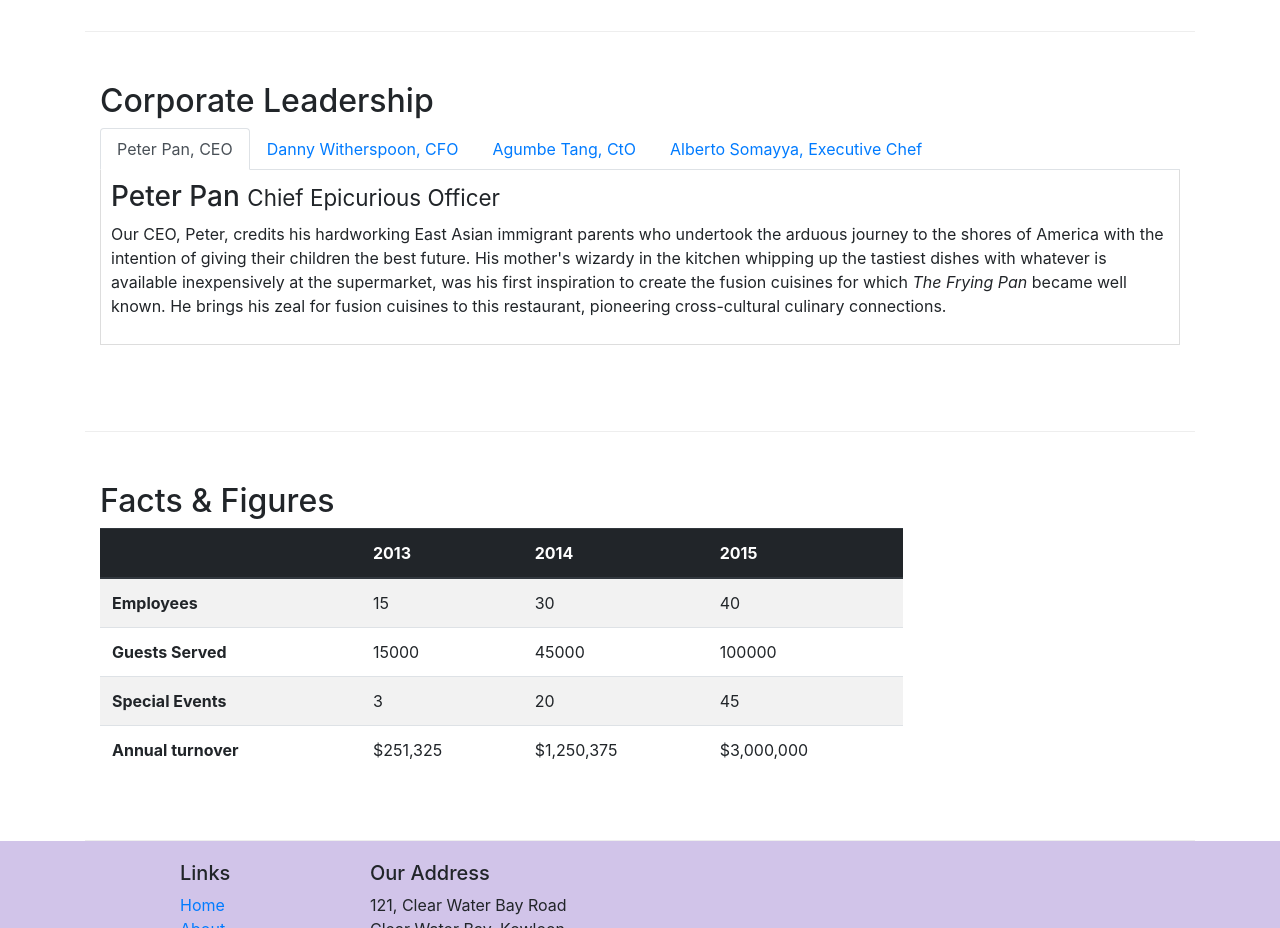
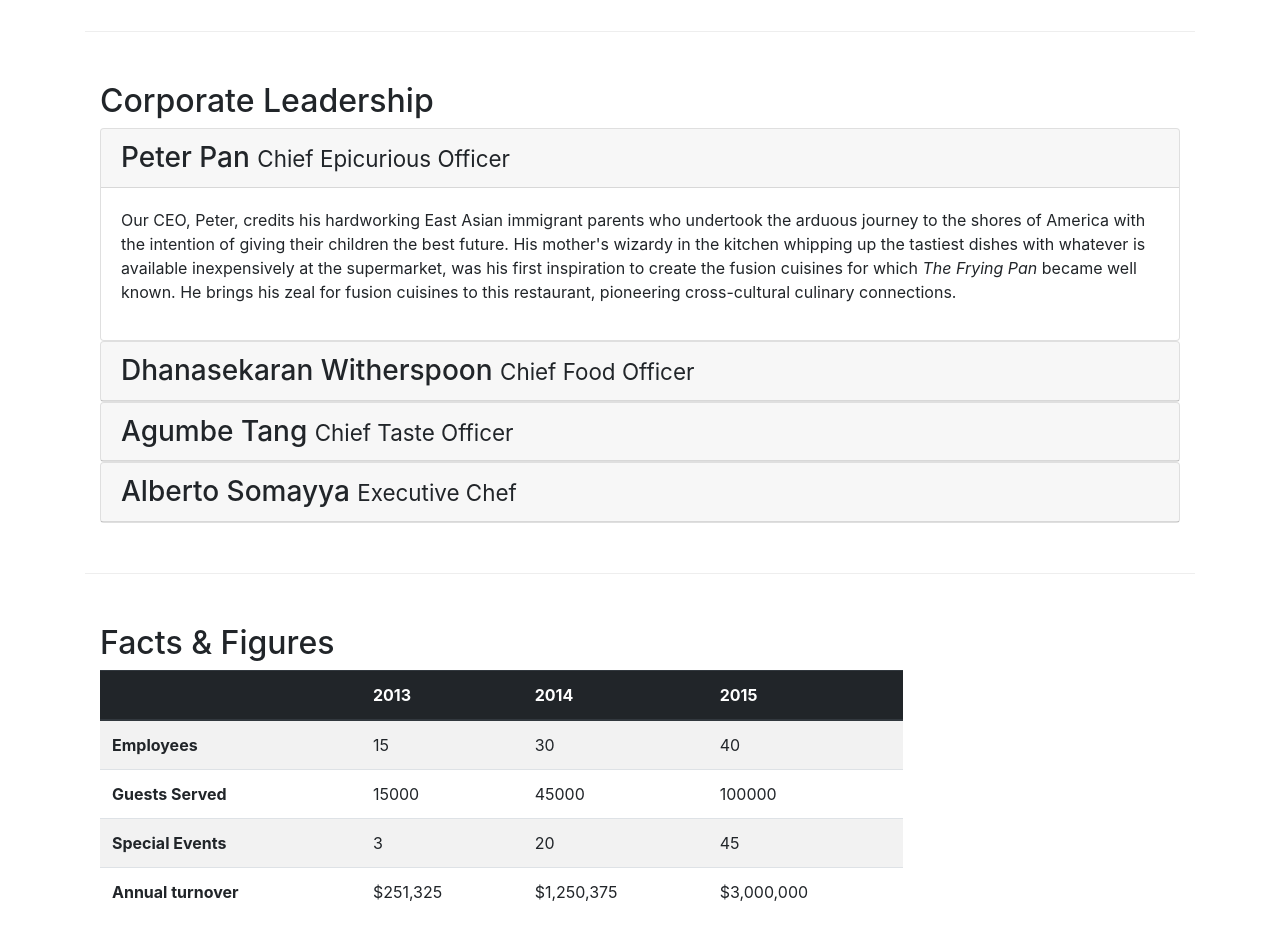
Before and after one commit to zabhishekz/Front-End-Web-UI-Frameworks-and-Tools-Bootstrap-4, a website: page aboutus.html in a window 1280 px wide. Shown: the part 940-1868 px from the top of the page. Drawn offline with nearby package versions, Linux system fonts and the light colour scheme.

Commit message:
Accordion

```diff
--- a/aboutus.html
+++ b/aboutus.html
@@ -101,37 +101,68 @@
         <div class="row row-content">
             <div class="col-12">
                 <h2>Corporate Leadership</h2>
-                <ul class="nav nav-tabs">
-                    <li class="nav-item">
-                        <a class="nav-link active" href="#peter" role="tab" data-toggle="tab">Peter Pan, CEO</a>
-                    </li>
-                    <li class="nav-item">
-                        <a class="nav-link" href="#danny" role="tab" data-toggle="tab">Danny Witherspoon, CFO</a>
-                    </li>
-                    <li class="nav-item">
-                        <a class="nav-link" href="#agumbe" role="tab" data-toggle="tab">Agumbe Tang, CtO</a>
-                    </li>
-                    <li class="nav-item">
-                        <a class="nav-link" href="#alberto" role="tab" data-toggle="tab">Alberto Somayya, Executive Chef</a>
-                    </li>
-                </ul>
-                <div class="tab-content">
-                    <div role="tabpanel" class="tab-pane fade show active" id="peter">
-                        <h3>Peter Pan <small>Chief Epicurious Officer</small></h3>
-                        <p class="d-none d-sm-block">Our CEO, Peter, credits his hardworking East Asian immigrant parents who undertook the arduous journey to the shores of America with the intention of giving their children the best future. His mother's wizardy in the kitchen whipping up the tastiest dishes with whatever is available inexpensively at the supermarket, was his first inspiration to create the fusion cuisines for which <em>The Frying Pan</em> became well known. He brings his zeal for fusion cuisines to this restaurant, pioneering cross-cultural culinary connections.</p>
+
+                <div id="accordion">
+                    <div class="card">
+                        <div class="card-header" role="tab" id="peterhead">
+                            <h3 class="mb-0">
+                                <a data-toggle="collapse" data-target="#peter">
+                                    Peter Pan <small>Chief Epicurious Officer</small>
+                                </a>
+                            </h3>
+                        </div>
+                        <div class="collapse show" id="peter" data-parent="#accordion">
+                            <div class="card-body">
+                                <p class="d-none d-sm-block">Our CEO, Peter, credits his hardworking East Asian immigrant parents who undertook the arduous journey to the shores of America with the intention of giving their children the best future. His mother's wizardy in the kitchen whipping up the tastiest dishes with whatever is available inexpensively at the supermarket, was his first inspiration to create the fusion cuisines for which <em>The Frying Pan</em> became well known. He brings his zeal for fusion cuisines to this restaurant, pioneering cross-cultural culinary connections.</p>
+                            </div>
+                        </div>
                     </div>
-                    <div role="tabpanel" class="tab-pane fade" id="danny">
-                        <h3>Dhanasekaran Witherspoon <small>Chief Food Officer</small></h3>
-                        <p class="d-none d-sm-block">Our CFO, Danny, as he is affectionately referred to by his colleagues, comes from a long established family tradition in farming and produce. His experiences growing up on a farm in the Australian outback gave him great appreciation for varieties of food sources. As he puts it in his own words, <em>Everything that runs, wins, and everything that stays, pays!</em></p>
+
+                    <div class="card">
+                        <div class="card-header" role="tab" id="dannyhead">
+                            <h3 class="mb-0">
+                                <a data-toggle="collapse" data-target="#danny">
+                                    Dhanasekaran Witherspoon <small>Chief Food Officer</small>
+                                </a>
+                            </h3>
+                        </div>
+                        <div class="collapse" id="danny" data-parent="#accordion">
+                            <div class="card-body">
+                                <p class="d-none d-sm-block">Our CFO, Danny, as he is affectionately referred to by his colleagues, comes from a long established family tradition in farming and produce. His experiences growing up on a farm in the Australian outback gave him great appreciation for varieties of food sources. As he puts it in his own words, <em>Everything that runs, wins, and everything that stays, pays!</em></p>
+                            </div>
+                        </div>
                     </div>
-                    <div role="tabpanel" class="tab-pane fade" id="agumbe">
-                        <h3>Agumbe Tang <small>Chief Taste Officer</small></h3>
-                        <p class="d-none d-sm-block">Blessed with the most discerning gustatory sense, Agumbe, our CTO, personally ensures that every dish that we serve meets his exacting tastes. Our chefs dread the tongue lashing that ensues if their dish does not meet his exacting standards. He lives by his motto, <em>You click only if you survive my lick.</em></p>
+
+                    <div class="card">
+                        <div class="card-header" role="tab" id="agumbehead">
+                            <h3 class="mb-0">
+                                <a data-toggle="collapse" data-target="#agumbe">
+                                    Agumbe Tang <small>Chief Taste Officer</small>
+                                </a>
+                            </h3>
+                        </div>
+                        <div class="collapse" id="agumbe" data-parent="#accordion">
+                            <div class="card-body">
+                                <p class="d-none d-sm-block">Blessed with the most discerning gustatory sense, Agumbe, our CTO, personally ensures that every dish that we serve meets his exacting tastes. Our chefs dread the tongue lashing that ensues if their dish does not meet his exacting standards. He lives by his motto, <em>You click only if you survive my lick.</em></p>
+                            </div>
+                        </div>
                     </div>
-                    <div role="tabpanel" class="tab-pane fade" id="alberto">
-                        <h3>Alberto Somayya <small>Executive Chef</small></h3>
-                        <p class="d-none d-sm-block">Award winning three-star Michelin chef with wide International experience having worked closely with whos-who in the culinary world, he specializes in creating mouthwatering Indo-Italian fusion experiences. He says, <em>Put together the cuisines from the two craziest cultures, and you get a winning hit! Amma Mia!</em></p>
+
+                    <div class="card">
+                        <div class="card-header" role="tab" id="albertohead">
+                            <h3 class="mb-0">
+                                <a data-toggle="collapse" data-target="#alberto">
+                                    Alberto Somayya <small>Executive Chef</small>
+                                </a>
+                            </h3>
+                        </div>
+                        <div class="collapse" id="albertp" data-parent="#accordion">
+                            <div class="card-body">
+                                <p class="d-none d-sm-block">Award winning three-star Michelin chef with wide International experience having worked closely with whos-who in the culinary world, he specializes in creating mouthwatering Indo-Italian fusion experiences. He says, <em>Put together the cuisines from the two craziest cultures, and you get a winning hit! Amma Mia!</em></p>
+                            </div>
+                        </div>
                     </div>
+
                 </div>
             </div>
        </div>
```
Also changed, not shown: index.html (+1 -1 lines).
